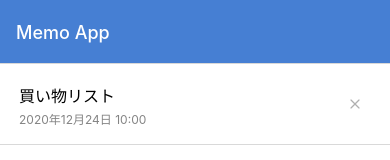
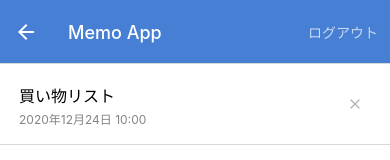
Before and after one commit to kazuki-mimori/ReactNative-FristApp, a React Native app: screen /Home in a window 390 px wide. Shown: the top 160 px of the page. Built offline with nearby package versions, Linux system fonts and the light colour scheme; no server answers.

Commit message:
✨ ログアウト機能の実装

```diff
--- a/App.jsx
+++ b/App.jsx
@@ -18,13 +18,12 @@
 if (firebase.apps.length === 0) {
 	firebase.initializeApp(firebaseConfig);
 }
-
 export default function App() {
 	return (
 		<>
 			<NavigationContainer>
 				<Stack.Navigator
-					initialRouteName='logout'
+					initialRouteName='Login'
 					screenOptions={{
 						headerStyle: { backgroundColor: '#467FD3' },
 						headerTitleStyle: { color: '#fff' },
--- /dev/null
+++ b/src/components/LogoutButton.jsx
@@ -0,0 +1,37 @@
+import { TouchableOpacity, Text, StyleSheet, Alert } from 'react-native'
+import firebase from 'firebase'
+import { useNavigation } from '@react-navigation/native';
+
+
+export default function LogoutButton() {
+const handlePress = () => {
+    const navigation = useNavigation();
+    firebase.auth().signOut()
+    .then(() => {
+        navigation.reset({
+            index: 0,
+            routes: [{ name: 'Login' }],
+        });
+    })
+    .catch(() => {
+        Alert.alert('ログアウトに失敗しました');
+    })
+}
+
+  return (
+    <TouchableOpacity onPress={handlePress} style={styles.container}>
+        <Text style={styles.label}>ログアウト</Text>
+    </TouchableOpacity>
+  )
+}
+
+const styles = StyleSheet.create({
+    container: {
+        paddingHorizontal: 12,
+        paddingVertical:4,
+    },
+    label: {
+        fontSize: 14,
+        color: 'rgba(255,255,255,0.7)',
+    }
+})
--- a/src/screens/LoginScreen.jsx
+++ b/src/screens/LoginScreen.jsx
@@ -1,4 +1,4 @@
-import { useState } from 'react';
+import { useEffect, useState } from 'react';
 import {
 	Alert,
 	StyleSheet,
@@ -13,6 +13,18 @@
 export default function LoginScreen({ navigation }) {
 	const [email, setEmail] = useState('');
 	const [password, setPassword] = useState('');
+
+	useEffect(() => {
+		const unsubscribe = firebase.auth().onAuthStateChanged((user) => {
+			if (user) {
+				navigation.reset({
+					index: 0,
+					routes: [{ name: 'Home' }],
+				});
+			}
+		});
+		return unsubscribe;
+	} ,[]);
 
 	const handlePress = () => {
 		firebase.auth().signInWithEmailAndPassword(email, password)
--- a/src/screens/MemoListScreens.jsx
+++ b/src/screens/MemoListScreens.jsx
@@ -1,8 +1,15 @@
+import { useEffect } from 'react';
 import { StyleSheet, View } from 'react-native';
 import CircleBotton from '../components/CircleBotton';
+import LogoutButton from '../components/LogoutButton';
 import MemoList from '../components/MemoList';
 
 export default function MemoListScreens({ navigation }) {
+	useEffect(() => {
+		navigation.setOptions({
+			headerRight: () => <LogoutButton />,
+		});
+	},[]);
 	return (
 		<View style={styles.container}>
 			<MemoList />
```
